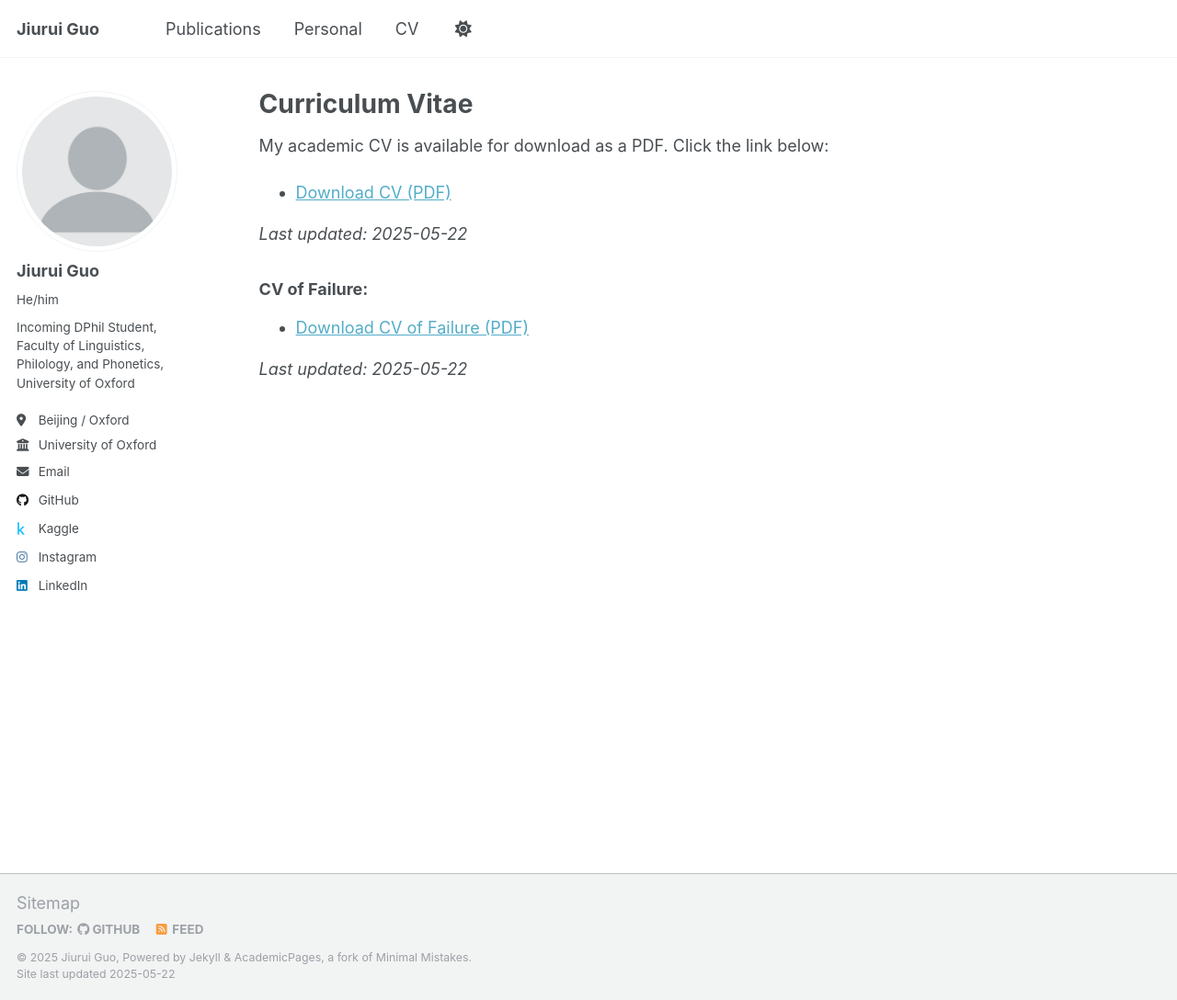
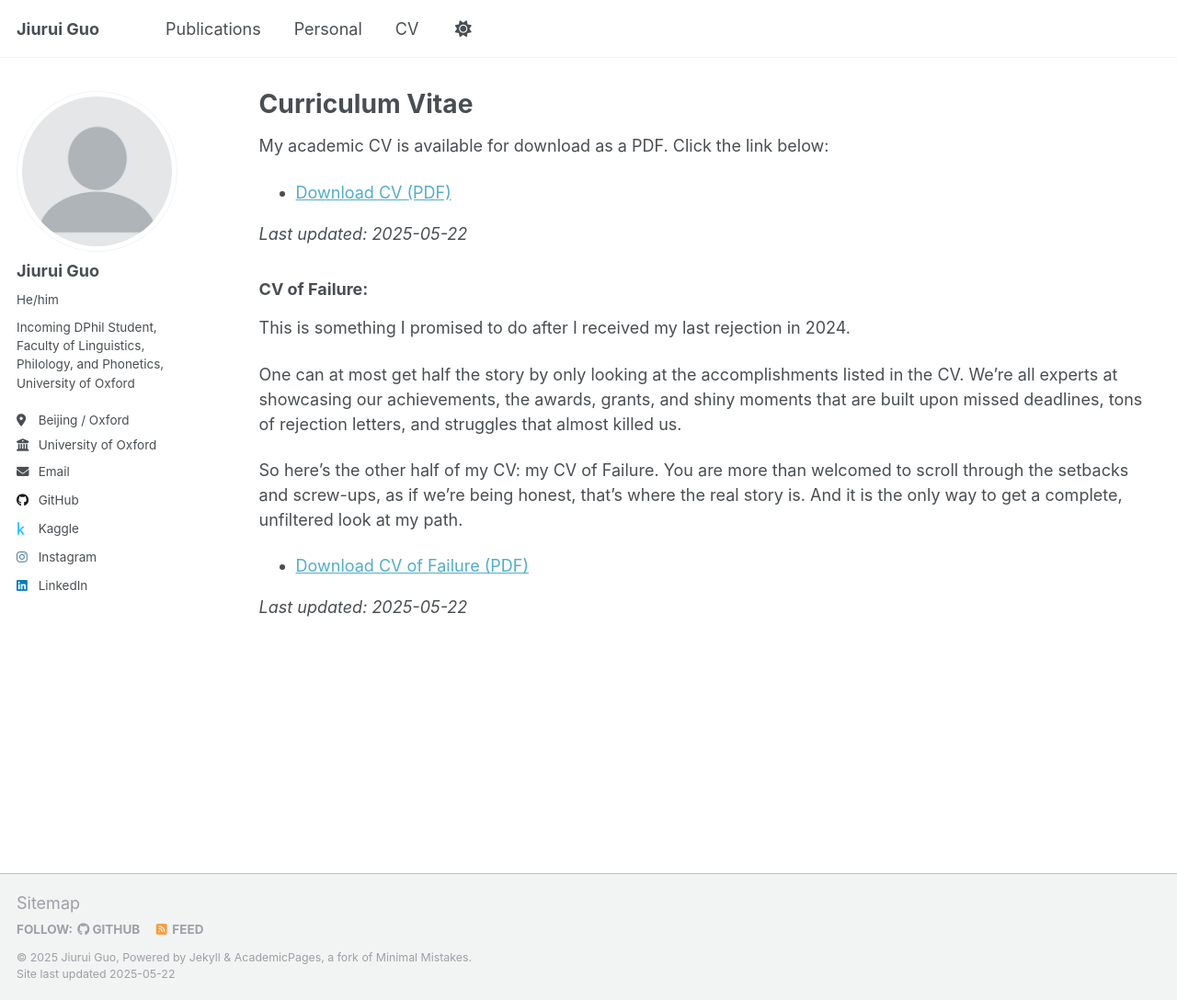
Before and after one commit to HayatoRG/hayatorg.github.io, a Jekyll site: the page built from _pages/cv.md, in a window 1280 px wide and 1088 px high. Shown: the whole window at 92% size. Built offline with Jekyll 4.4.1, drawn with Linux system fonts in a browser that asks for light colours.

Commit message:
Update cv.md

```diff
--- a/_pages/cv.md
+++ b/_pages/cv.md
@@ -16,6 +16,12 @@ _Last updated: {{ site.time | date: "%Y-%m-%d" }}_
 
 ### CV of Failure:
 
+This is something I promised to do after I received my last rejection in 2024.
+
+One can at most get half the story by only looking at the accomplishments listed in the CV. We're all experts at showcasing our achievements, the awards, grants, and shiny moments that are built upon missed deadlines, tons of rejection letters, and struggles that almost killed us.
+
+So here's the other half of my CV: my CV of Failure. You are more than welcomed to scroll through the setbacks and screw-ups, as if we're being honest, that's where the real story is. And it is the only way to get a complete, unfiltered look at my path.
+
 - [Download CV of Failure (PDF)](/files/cv-of-failure.pdf)
 
 _Last updated: {{ site.time | date: "%Y-%m-%d" }}_
```
